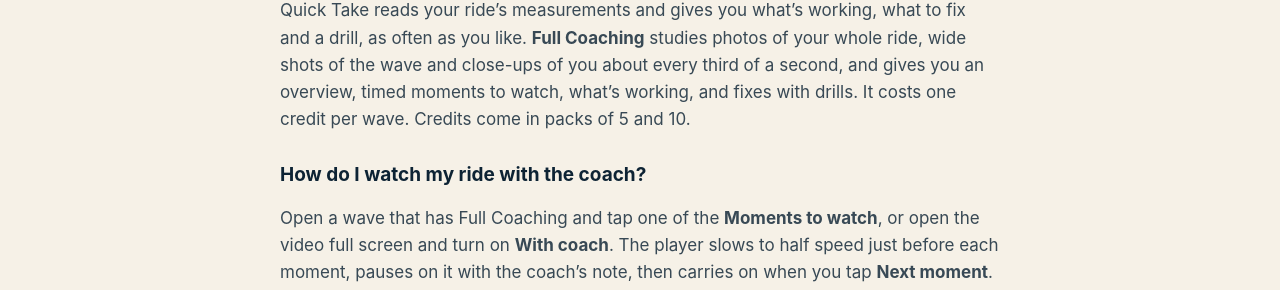
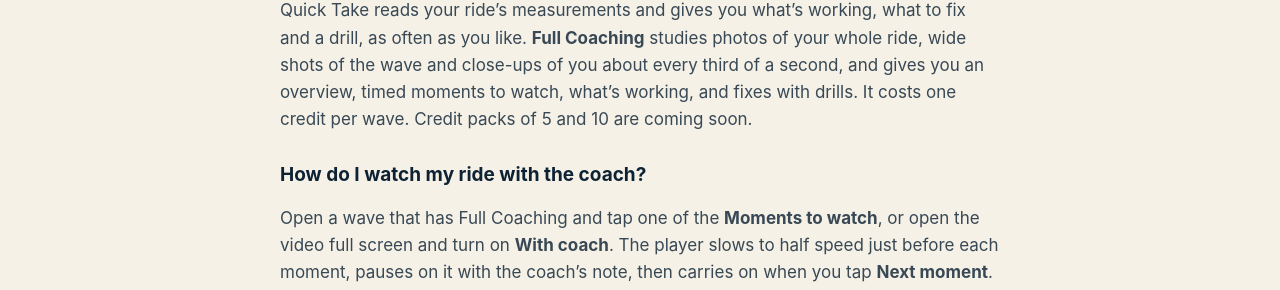
Before and after one commit to davestubbs/surfanalyser-privacy, a Jekyll site: the page built from support/index.md, in a window 1280 px wide and 900 px high, scrolled down 1011 px. Shown: the part 232-522 px from the top of the window. Built offline with Jekyll 4.4.1, drawn with Linux system fonts in a browser that asks for light colours; our own code applies the rules of GitHub Pages for plain Markdown files.

Commit message:
Update the Carvesense site
Generated by tools/marketing/publish_site.py in the SurfAnalyser repo.

```diff
--- a/index.html
+++ b/index.html
@@ -176,7 +176,7 @@
           <li>Wide shots of the wave, close-ups of you every third of a second</li>
           <li>An honest overview, timed moments, strengths and fixes with drills</li>
           <li>"With coach" slow-motion playback</li>
-          <li>Small credit packs that never expire</li>
+          <li>Credits never expire; packs coming soon</li>
         </ul>
       </div>
     </div>
--- a/support/index.md
+++ b/support/index.md
@@ -37,7 +37,7 @@ No. Analysis happens entirely on your iPhone or iPad. Full Coaching sends that w
 
 ### What's free, and what do credits buy?
 
-Analysis, stats and **Quick Take** coaching are always free, and they run on your device. Quick Take reads your ride's measurements and gives you what's working, what to fix and a drill, as often as you like. **Full Coaching** studies photos of your whole ride, wide shots of the wave and close-ups of you about every third of a second, and gives you an overview, timed moments to watch, what's working, and fixes with drills. It costs one credit per wave. Credits come in packs of 5 and 10.
+Analysis, stats and **Quick Take** coaching are always free, and they run on your device. Quick Take reads your ride's measurements and gives you what's working, what to fix and a drill, as often as you like. **Full Coaching** studies photos of your whole ride, wide shots of the wave and close-ups of you about every third of a second, and gives you an overview, timed moments to watch, what's working, and fixes with drills. It costs one credit per wave. Credit packs of 5 and 10 are coming soon.
 
 ### How do I watch my ride with the coach?
 
```
